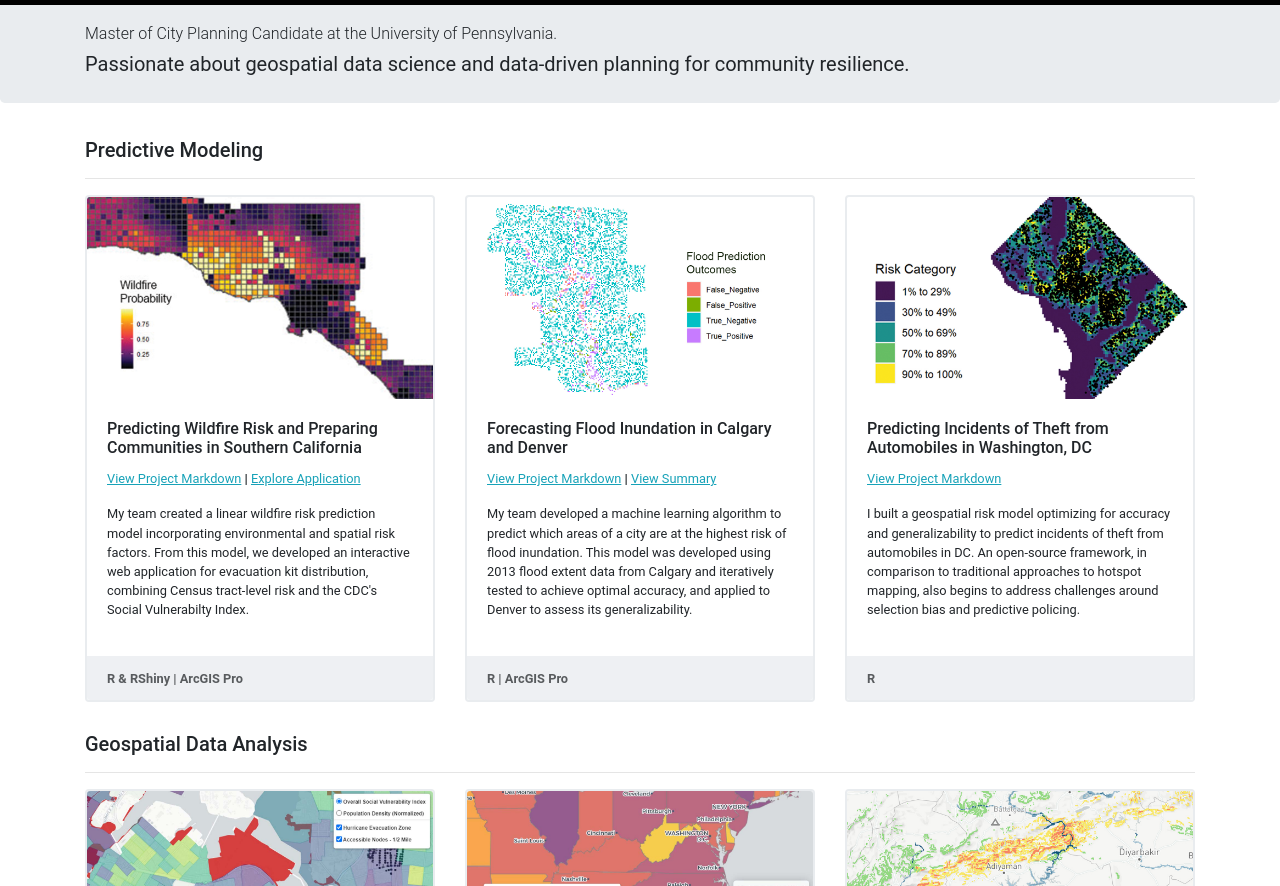
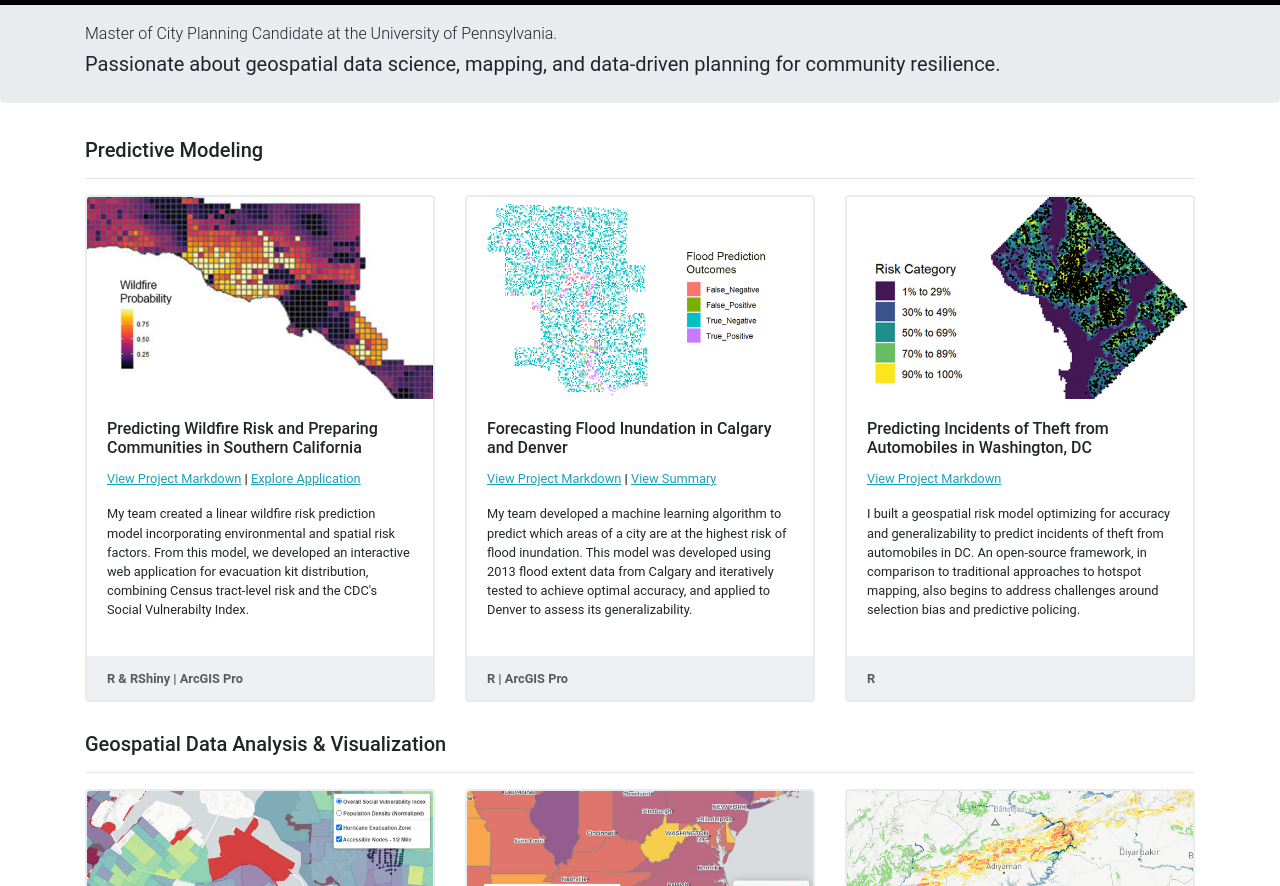
Before and after one commit to jennaepstein/jennaepstein.github.io, a website: page index.html in a window 1280 px wide. Shown: the part 66-952 px from the top of the page. Drawn offline with nearby package versions, Linux system fonts and the light colour scheme.

Commit message:
Update index.html

```diff
--- a/index.html
+++ b/index.html
@@ -53,7 +53,7 @@
   <div class="container-fluid">
     <div class="container"><br>
     <p class="lead" style="font-size: 16px; margin-top: 5px; margin-bottom: 3px">Master of City Planning Candidate at the University of Pennsylvania.</p>
-     <p class="lead"><strong>Passionate about geospatial data science and data-driven planning for community resilience.</strong></p>
+     <p class="lead"><strong>Passionate about geospatial data science, mapping, and data-driven planning for community resilience.</strong></p>
   </div></div></div>
 
     <!-- Page Heading/Breadcrumbs -->
@@ -115,7 +115,7 @@
 </div>
 </div>
 <!-- Project Four -->
-<h3>Geospatial Data Analysis</h3><hr>
+<h3>Geospatial Data Analysis & Visualization</h3><hr>
 <div class="row">
   <div class="col-lg-4 portfolio-item filter analysis">
     <div class="card h-100">
```
